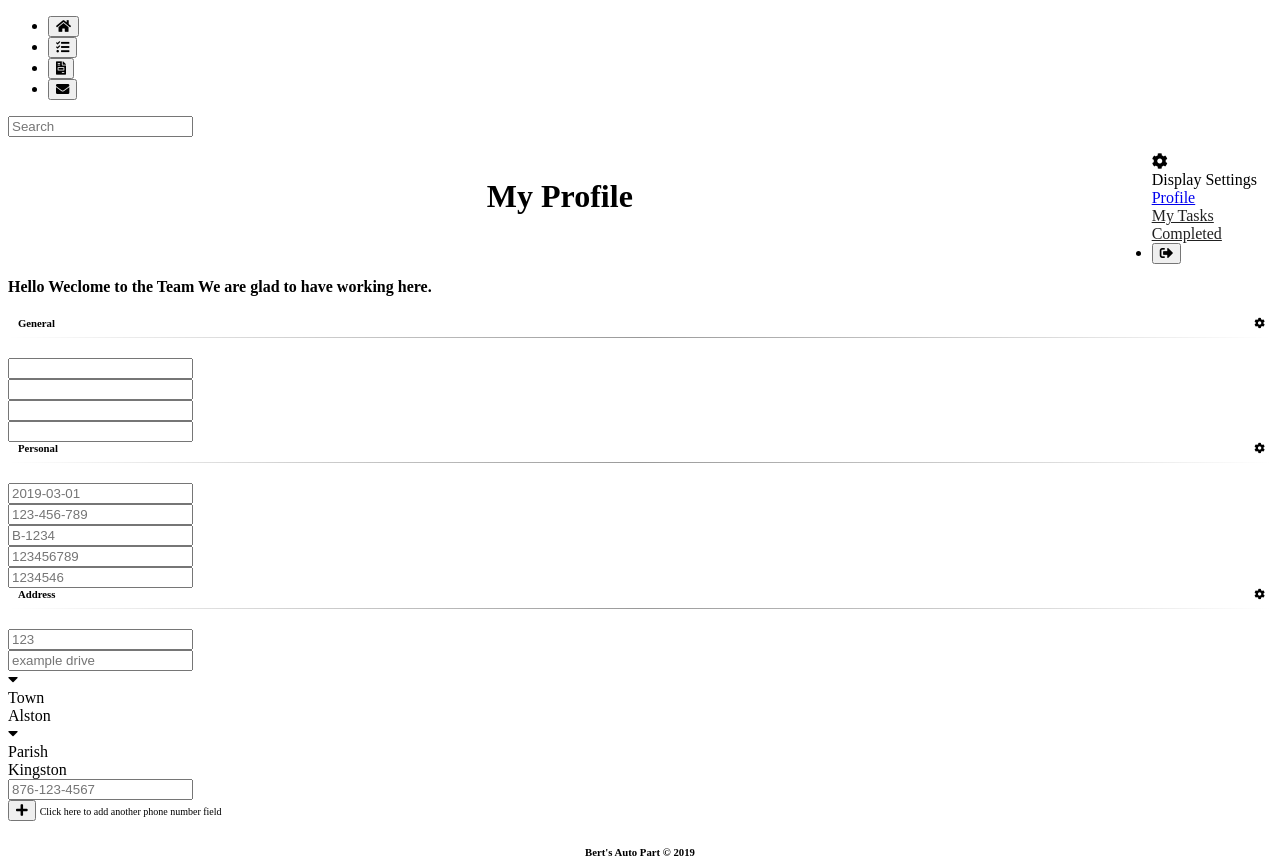
After one commit to sanjwilli/intranetG, a PHP site: page /view/template/profile.phtml in a window 1280 px wide. The commit adds this page. Run offline with PHP 8.4, Linux system fonts and the light colour scheme; the visitor is signed in with stand-in values (Sample User, id 1); data that the repository does not hold is empty; some libraries are stand-ins or nearby versions.

Commit message:
initial commit

```diff
--- a/DB_Structure/database.php
+++ b/DB_Structure/database.php
@@ -4,7 +4,6 @@ require '../view/define.php';
 
 $mysqli = new mysqli(SERVERNAME, USERNAME, PASSWORD, DATABASE);
 
-global $mysqli;
 
 // Check Connection
 if ($mysqli->connect_errno) {
--- /dev/null
+++ b/model/db.php
@@ -0,0 +1,22 @@
+<?php
+
+class DB {
+
+  private $servername;
+  private $username;
+  private $password;
+  private $database;
+
+  protected function connect() {
+
+    $this->servername = "192.168.120.132";
+    $this->username = "sanjwillm";
+    $this->password = "sanjwillm456";
+    $this->database = "testIntranet";
+
+    $mysqli = new mysqli($this->servername, $this->username, $this->password, $this->database);
+
+    return $mysqli;
+  }
+}
+?>
--- a/model/user.php
+++ b/model/user.php
@@ -1,12 +1,9 @@
 <?php
 
-require_once '../DB_Structure/database.php';
-
 /**
- *
+ * User Class: All functionalities the deals with the user are done here
  */
-class User {
-
+class User extends DB {
 
   /**
   * get_user(): Gets the infromation about the user from the session id
@@ -14,7 +11,7 @@ class User {
   */
   public function get_user($s_id) {
 
-    $sql = $mysqli->query("SELECT login_info.user_id, login_info.username, login_info.ran_num, login_info.hash_pass, personal_info.first_name, personal_info.last_name, personal_info.date_of_birth, personal_info.trn, personal_info.nis, personal_info.dl, personal_info.email FROM testIntranet.login_info INNER JOIN testIntranet.personal_info ON testIntranet.login_info.user_id=testIntranet.personal_info.user_id WHERE testIntranet.login_info.user_id = '$s_id'");
+    $sql = $this->connect()->query("SELECT login_info.user_id, login_info.username, login_info.ran_num, personal_info.first_name, personal_info.last_name, personal_info.date_of_birth, personal_info.trn, personal_info.nis, personal_info.dl, personal_info.nid, personal_info.email, personal_info.personal_id FROM testIntranet.login_info INNER JOIN testIntranet.personal_info ON testIntranet.login_info.user_id=testIntranet.personal_info.user_id WHERE testIntranet.login_info.user_id = '$s_id'");
 
     $results = $sql->fetch_array(MYSQLI_BOTH);
 
@@ -29,7 +26,7 @@ class User {
   */
   public function get_user_login($email) {
 
-    $sql = $mysqli->query("SELECT user_id, ran_num, hash_pass FROM testIntranet.login_info WHERE email = '$email'");
+    $sql = $this->connect()->query("SELECT user_id, ran_num, hash_pass FROM testIntranet.login_info WHERE email = '$email'");
 
     $results = $sql->fetch_array(MYSQLI_BOTH);
 
@@ -43,13 +40,13 @@ class User {
   */
   public function add_user($f_name, $l_name, $username, $email, $ran_num, $hash_pass) {
 
-    $sql = $mysqli->query("INSERT INTO testIntranet.login_info (username, email, email_confirm, ran_num, hash_pass) VALUES ('$username', '$email', '0', '$ran_num', '$hash_pass')");
+    $sql = $this->connect()->query("INSERT INTO testIntranet.login_info (username, email, email_confirm, ran_num, hash_pass) VALUES ('$username', '$email', '0', '$ran_num', '$hash_pass')");
 
     $user_id = $this->get_user_id($email);
 
     // $sql2 = $mysqli->query("SELECT user_id FROM testIntranet.login_info WHERE email = '$email'");
 
-    $sql3 = $mysqli->query("INSERT INTO testIntranet.personal_info (first_name, last_name, email, user_id) VALUES ('$f_name', '$l_name', '$email', '$user_id')");
+    $sql3 = $this->connect()->query("INSERT INTO testIntranet.personal_info (first_name, last_name, email, user_id) VALUES ('$f_name', '$l_name', '$email', '$user_id')");
 
     if ($sql === true && $sql3 === true) {
 
@@ -74,9 +71,11 @@ class User {
   *
   */
   public function in_sys_email($email) {
-    $sql = $mysqli->query("SELECT email FROM testIntranet.login_info WHERE email = '$email'");
+    $sql = $this->connect()->query("SELECT email FROM testIntranet.login_info WHERE email = '$email'");
 
-    return $sql;
+    $results = $sql->fetch_array(MYSQLI_BOTH);
+
+    return $results['email'];
   }
 
   /**
@@ -84,7 +83,41 @@ class User {
   *
   */
   public function logged($user_id, $date) {
-    $sql = $mysqli->query("INSERT INTO testIntranet.login_details (user_id, last_activity) VALUES ('$user_id', '$date')");
+    $sql = $this->connect()->query("INSERT INTO testIntranet.login_details (user_id, last_activity) VALUES ('$user_id', '$date')");
+  }
+
+  /**
+  * update_logged: Updates the last activity of user
+  *
+  */
+  public function update_logged($user_id, $date) {
+    $sql = $this->connect()->query("UPDATE testIntranet.login_details SET last_activity = '$date' WHERE user_id = '$user_id'");
+  }
+
+  /**
+  * get_user_name(); Gets the users name
+  */
+  public function get_user_name() {
+    $sql = $this->connect()->query("SELECT first_name, last_name FROM testIntranet.personal_info");
+
+    while ($row = $sql->fetch_array()) {
+      $user_names[] = $row;
+    }
+
+    return $user_names;
+
+  }
+
+  /**
+  * get_user_address(): gets the user address information
+  *
+  */
+  public function get_user_address($user_id) {
+    $sql = $this->connect()->query("SELECT telephone_info.telephone, address_info.street_no, address_info.street, address_info.town_id FROM testIntranet.personal_info INNER JOIN testIntranet.address_info ON personal_info.personal_id = address_info.personal_id INNER JOIN testIntranet.telephone_info ON personal_info.personal_id = telephone_info.personal_id WHERE personal_info.personal_id = '$user_id'");
+
+    $results = $sql->fetch_array(MYSQLI_BOTH);
+
+    return $results;
   }
 
   /**
@@ -93,7 +126,7 @@ class User {
   */
   protected function get_user_id($email) {
 
-    $sql = $mysqli->query("SELECT user_id FROM testIntranet.login_info WHERE email = '$email'");
+    $sql = $this->connect()->query("SELECT user_id FROM testIntranet.login_info WHERE email = '$email'");
 
     $results = $sql->fetch_array(MYSQLI_BOTH);
 
--- a/view/stylesheet/style.css
+++ b/view/stylesheet/style.css
@@ -3,18 +3,54 @@ a h6, a h6 i {
   color: #5861de;
 }
 
+hr {
+  border: 0;
+  height: 1px;
+  margin-bottom: 20px;
+  background-image: linear-gradient(to right, rgba(0,0,0,0), rgba(0,0,0,0.40), rgba(0,0,0,0));
+}
+
+/* Notification */
+.notification_badge {
+  position: absolute;
+  top: -5px;
+  left: 23px;
+  font-size: 11px;
+  padding: 3px 8px;
+  border: none;
+  border-radius: 1.28571429rem;
+  background-color: red;
+  color: white;
+  box-shadow: 0px 0px 0px 1px #ece4e400 inset, 0px 0px 0px 0px rgb(255, 255, 255) inset;
+}
+
+/* Header */
+
+.nav_right {
+  /* position: absolute;
+  right: 10% */
+  float: right;
+  margin-right: 15px;
+}
+
 /* Footer */
 
-footer h6, footer span {
+footer h6{
   position: absolute;
-  bottom: 0;
+  /* bottom: 0; */
+  left: 50%;
   text-align: center;
+  transform: translate(-50%);
 }
+
 /* Button */
 .blue.buttons .button, .blue.button {
   background-color: #5861de;
 }
-
+/* Dropdown */
+.dropdown .item a {
+  color: rgba(0,0,0,0.87);
+}
 /* Sign IN and Sign UP */
 
 .sign_in_up_container {
@@ -121,3 +157,15 @@ footer h6, footer span {
   padding: 10px 15px;
   border-bottom: 1px solid #eee;
 }
+
+/* Profile Style */
+
+.profile_label h6 {
+  margin: 0 10px;
+}
+
+.profile_label h6 span {
+  position: absolute;
+  right: 15px;
+  cursor: pointer;
+}
--- a/view/template/footer.phtml
+++ b/view/template/footer.phtml
@@ -1,4 +1,4 @@
-    <footer><h6>Bert's Auto Part <span>&copy; 2019</span></h6></footer>
+    <footer><h6>Bert's Auto Part &copy; 2019</h6></footer>
     <script type="text/javascript" src="../stylesheet/css-framework/jquery-3.3.1.min.js"></script>
     <script type="text/javascript" src="../stylesheet/css-framework/css-framework.js"></script>
   </body>
--- a/view/template/header.phtml
+++ b/view/template/header.phtml
@@ -12,13 +12,33 @@
   </head>
   <body>
     <?php
-      if (isset($_SESSION)) { ?>
+      if (isset($_SESSION["user_id"])) { ?>
         <nav class="navbar">
           <ul>
-            <li><a href=""><button class="circular icon button"><i class="fas fa-home icon"></i></button></a></li>
+            <li><a href="home.php"><button class="circular icon button"><i class="fas fa-home icon"></i></button></a></li>
+            <li><a href="tasks.phtml"><button class="circular icon button"><i class="fas fa-tasks icon"></i></button></a></li>
             <li><a href=""><button class="circular icon button"><i class="fas fa-file-invoice icon"></i></button></a></li>
-            <li><a href=""><button class="circular icon button"><i class="fas fa-envalope icon"></i></button></a></li>
+            <li><a href=""><button class="circular icon button"><i class="fas fa-envelope icon"></i></button></a></li>
           </ul>
+          <form class="form">
+            <div class="field">
+              <input type="text" name="search" placeholder="Search"></input>
+            </div>
+          </form>
+          <div class="nav_right">
+            <ul>
+              <div class="icon dropdown button">
+                  <i class="fas fa-cog icon"></i>
+                  <div class="menu" style="right:-15px;">
+                    <div class="header">Display Settings</div>
+                    <a href="profile.phtml" class="item">Profile</a>
+                    <div class="item"><a href="">My Tasks</a></div>
+                    <div class="item"><a href="">Completed</a></div>
+                  </div>
+              </div>
+              <li><a href="sign_out.phtml"><button class="circular icon button"><i class="fas fa-sign-out-alt icon"></i></button></a></li>
+            </ul>
+          </div>
         </nav>
     <?php  } else { ?>
       <nav class="navbar">
--- /dev/null
+++ b/view/template/profile.phtml
@@ -0,0 +1,143 @@
+<?php
+
+/**
+* Display errors
+*
+*/
+ini_set('display_errors', 'On');
+error_reporting(E_ALL);
+
+/**
+* Start Session
+*
+*/
+session_start();
+
+/**
+* included files
+*
+*/
+require '../../model/db.php';
+require '../../model/user.php';
+
+/**
+* Check SESSIONS
+*
+*/
+if(!isset($_SESSION["user_id"])) {
+  header('location: login.phtml');
+}
+
+$personal_info = new User;
+
+$personal = $personal_info->get_user($_SESSION['user_id']);
+$address = $personal_info->get_user_address($personal['peronsal_id']);
+
+include 'header.phtml';
+?>
+
+<div class="header_container">
+  <h1>My Profile</h1>
+</div>
+<div class="grid">
+  <div class="six wide column">
+    <h4>Hello Weclome to the Team We are glad to have working here.</h4>
+  </div>
+  <div class="ten wide column">
+
+    <form class="form">
+      <!-- General Profile Information -->
+      <div class="profile_label">
+        <h6>General  <span><i class="fas fa-cog icon"></i></span></h6>
+        <hr>
+      </div>
+      <div class="two fields">
+        <div class="disabled field">
+          <input type="text" name="first_name" value="<?php echo $personal['first_name'] ?>">
+        </div>
+        <div class="disabled field">
+          <input type="text" name="last_name" value="<?php echo $personal['last_name'] ?>">
+        </div>
+      </div>
+      <div class="two fields">
+        <div class=" disabled field">
+          <input type="text" name="username" value="<?php echo $personal['username'] ?>">
+        </div>
+        <div class="disabled field">
+          <input type="email" name="email" placeholder="<?php echo $personal['email'] ?>">
+        </div>
+      </div>
+
+      <!-- Personal Profile Information -->
+      <div class="profile_label">
+        <h6>Personal  <span><i class="fas fa-cog icon"></i></span></h6>
+        <hr>
+      </div>
+      <div class="three fields">
+        <div class="disabled field">
+          <input type="text" name="date_of_birth" placeholder="2019-03-01">
+        </div>
+        <div class="disabled field">
+          <input type="text" name="trn" placeholder="123-456-789">
+        </div>
+        <div class="disabled field">
+          <input type="text" name="nis" placeholder="B-1234">
+        </div>
+      </div>
+      <div class="two fields">
+        <div class="disabled field">
+          <input type="text" name="dl" placeholder="123456789">
+        </div>
+        <div class="disabled field">
+          <input type="text" name="nid" placeholder="1234546">
+        </div>
+      </div>
+
+      <!-- Address Profile Information -->
+      <div class="profile_label">
+        <h6>Address  <span><i class="fas fa-cog icon"></i></span></h6>
+        <hr>
+      </div>
+      <div class="two fields">
+        <div class="disabled field">
+          <input type="text" name="street_no" placeholder="123">
+        </div>
+        <div class="disabled field">
+          <input type="text" name="street" placeholder="example drive">
+        </div>
+      </div>
+      <div class="two fields">
+        <div class="field">
+          <div class="selection disabled dropdown">
+            <input type="hidden" name="town_id">
+            <i class="fas fa-caret-down dropdown icon"></i>
+            <div class="default text">Town</div>
+            <div class="menu">
+              <div class="item" data-value="1">Alston</div>
+            </div>
+          </div>
+        </div>
+        <div class="field">
+          <div class="selection disabled dropdown">
+            <input type="hidden" name="parish_id">
+            <i class="fas fa-caret-down dropdown icon"></i>
+            <div class="default text">Parish</div>
+            <div class="menu">
+              <div class="item" data-value="1">Kingston</div>
+            </div>
+          </div>
+        </div>
+      </div>
+
+      <div class="disabled field">
+        <input type="text" name="telephone" placeholder="876-123-4567">
+      </div>
+
+      <button class="circular icon button"><i class="fas fa-plus"></i></button>
+      <span style="font-size: x-small;">Click here to add another phone number field<span>
+
+
+    </form>
+  </div>
+</div>
+<?php include 'footer.phtml'; ?>
```
Also changed, not shown: functions/reports.php (added, +28 -0 lines), functions/sign_in.php (+51 -0 lines), functions/sign_up.php (+12 -6 lines), model/reports.php (added, +31 -0 lines), model/tasks.php (added, +36 -0 lines), view/javascript/ajax.js (added, +64 -0 lines), view/template/home.php (+10 -2 lines), view/template/login.phtml (+9 -3 lines), view/template/sign_out.phtml (added, +23 -0 lines), view/template/sign_up.phtml (+8 -2 lines), view/template/tasks.phtml (added, +128 -0 lines).
